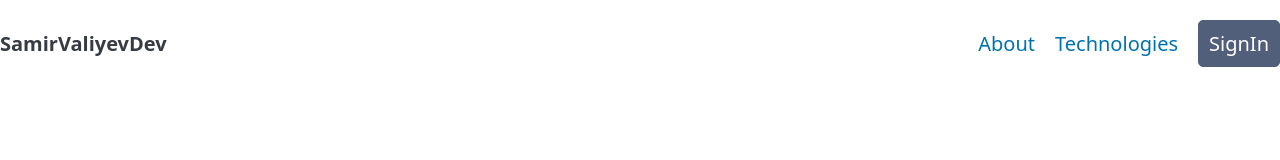
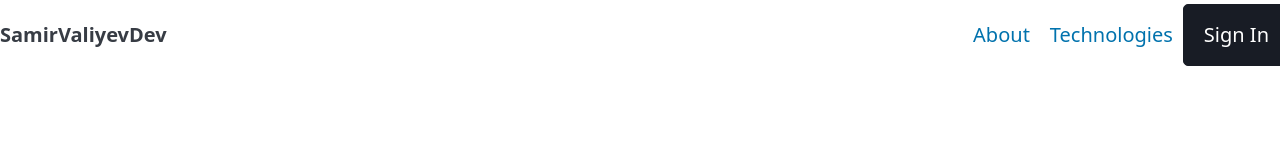
Before and after one commit to SamirValiyev/SamirValiyev.github.io, a plain HTML site: page index.html in a window 1280 px wide. Drawn offline with nearby package versions, Linux system fonts and the light colour scheme.

Commit message:
index html updated

```diff
--- a/index.html
+++ b/index.html
@@ -15,7 +15,7 @@
         <ul>
           <li><a href="#">About</a></li>
           <li><a href="#">Technologies</a></li>
-          <li><button class="secondary" href="/Sign In.html">SignIn</button></li>
+          <a href="/Sign In.html" role="button" class="contrast">Sign In</a>
         </ul>
       </nav>
 
```
